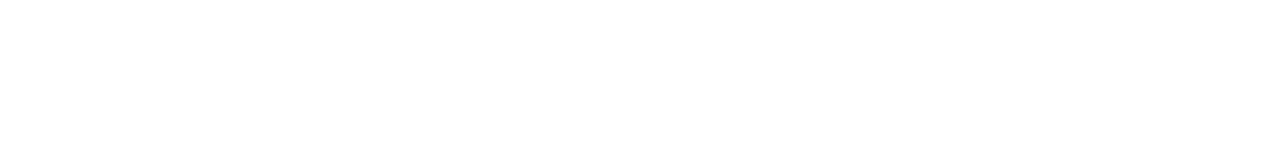
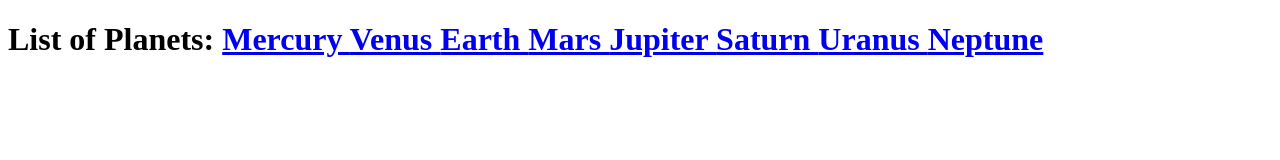
Before and after one commit to STL-LC101-Sept-22/js-assignment-4-html-me-something-mdgpowell, a website: page index.html in a window 1280 px wide. Drawn offline with Linux system fonts and the light colour scheme.

Commit message:
added header

```diff
--- a/index.html
+++ b/index.html
@@ -1,8 +1,21 @@
 <!DOCTYPE html>
 <html>
    <head>
+      <title>The Solar System</title>
    </head>
    <body>
+      <header>
+         <h1>List of Planets:
+            <a href="#Mercury">Mercury </a>
+            <a href = "#Venus">Venus </a>
+            <a href="#Earth">Earth </a>
+            <a href="#Mars">Mars </a>
+            <a href="#Jupiter">Jupiter </a>
+            <a href="#Saturn">Saturn </a>
+            <a href="#Uranus">Uranus </a>
+            <a href="#Neptune">Neptune </a>
+         </h1>
+      </header>
       <!-- Write your HTML in this file! -->
    </body>
 </html>
```
